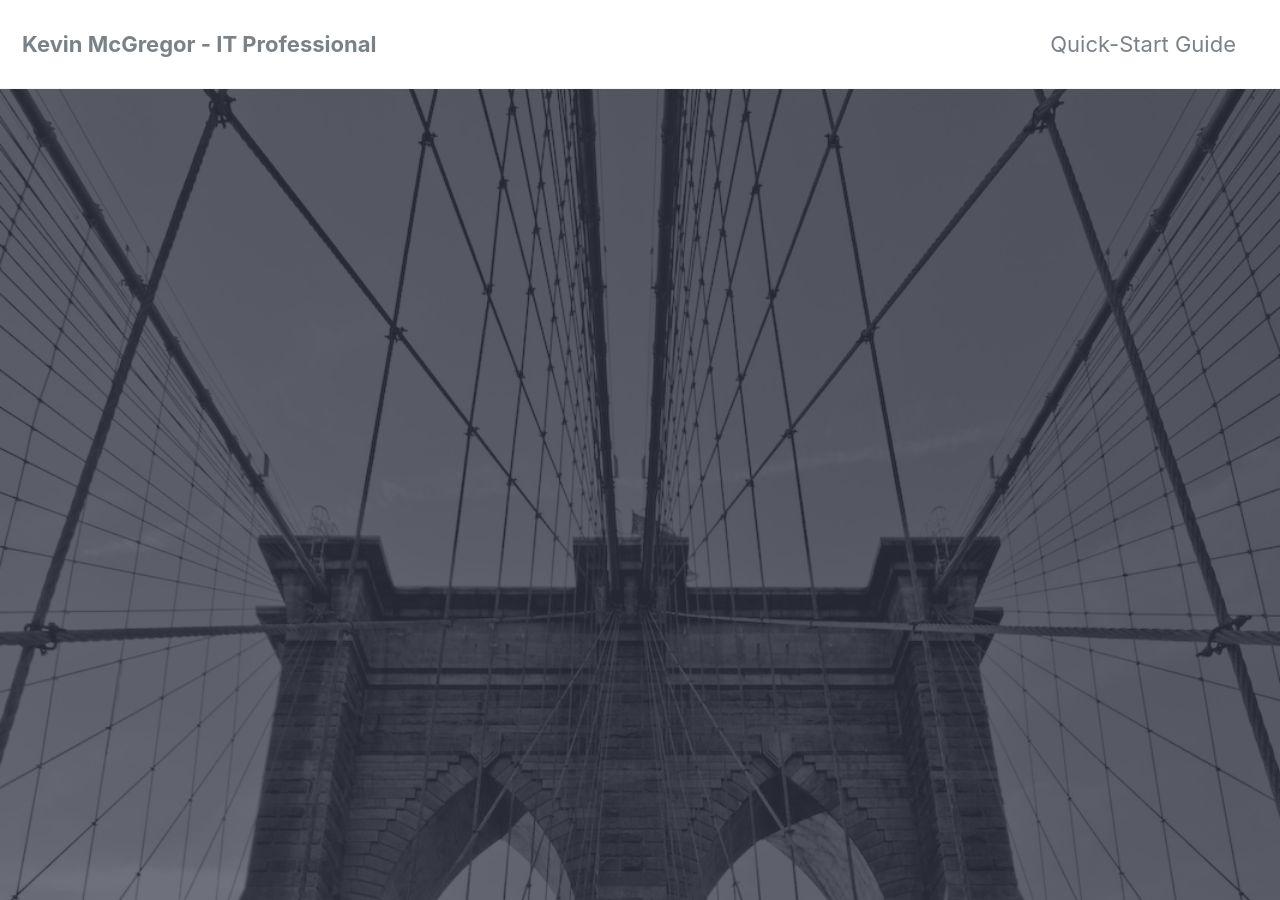
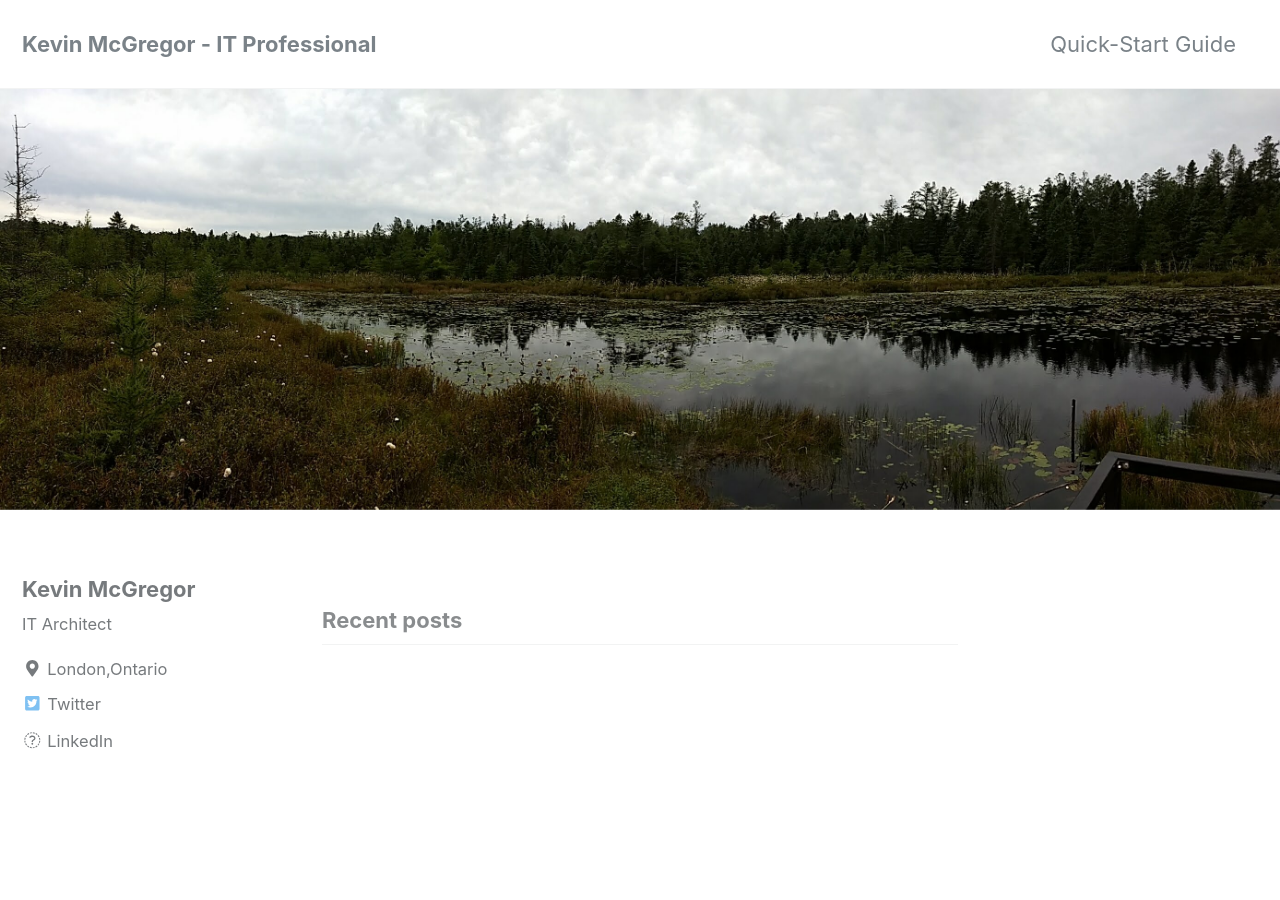
Before and after one commit to kmcgregr/kmcgregr.github.io, a Jekyll site: the page built from index.html, in a window 1280 px wide and 900 px high. Built offline with Jekyll 4.4.1, drawn with Linux system fonts in a browser that asks for light colours; nearby versions of some CDN libraries; the list of posts is cut into pages by our own code.

Commit message:
new banner

```diff
--- a/index.html
+++ b/index.html
@@ -2,5 +2,5 @@
 layout: home
 author_profile: true
 header:
-    image: "/images/anna-bg.png"
+    image: "/images/banner.jpg"
 ---
```
Also changed, not shown: images/banner.jpg (added).
